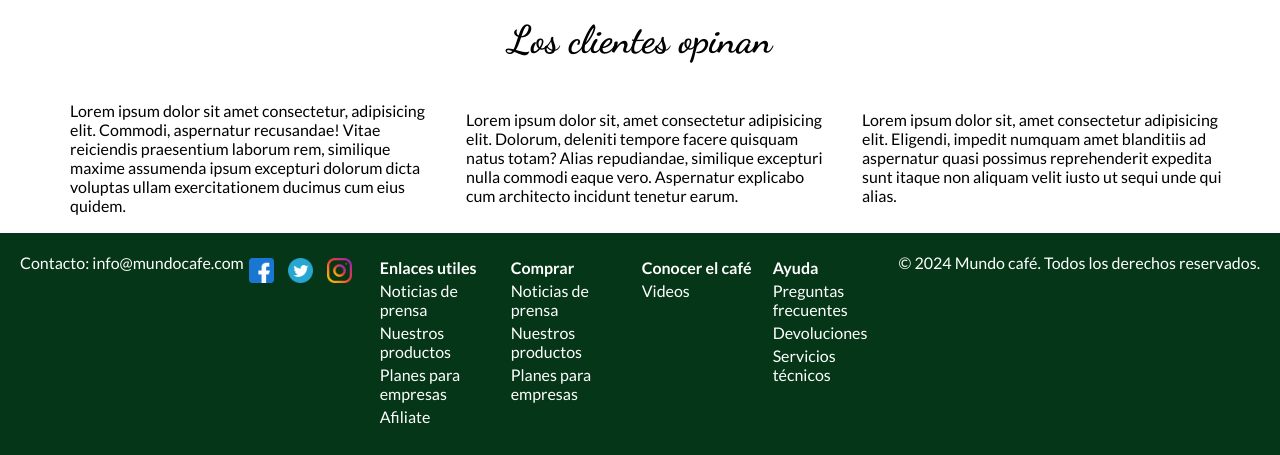
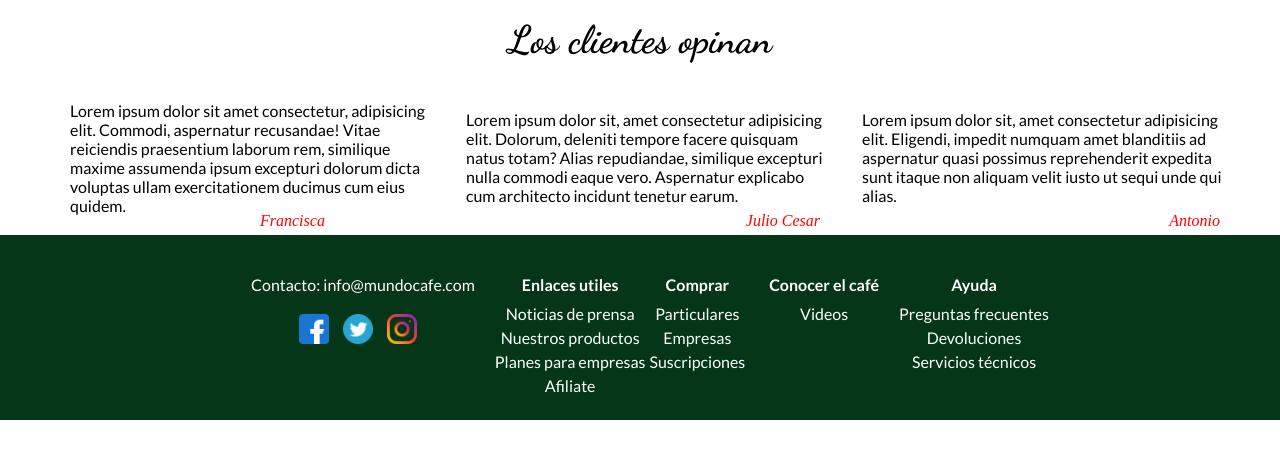
Before and after one commit to lore84bcn/ExercicisCP, a plain HTML site: page Practica_Botiga_de_cafes/index.html in a window 1280 px wide. Shown: the part 1048-1503 px from the top of the page. After the commit the page ends 1468 px from the top, so only its background shows below. Drawn offline with Linux system fonts and the light colour scheme.

Commit message:
Practica acabada

```diff
--- a/Practica_Botiga_de_cafes/css/style.css
+++ b/Practica_Botiga_de_cafes/css/style.css
@@ -113,44 +113,88 @@ article p {
 }
 
 #Opiniones article {
+  position: relative;
   width: 100%;
   background-color: white;
   color: black;
 }
 
-#Opiniones p {
+#Opiniones article p {
+  position: relative;
   width: 30%;
   margin: 1.5%;
+  margin-bottom: 20px;
+}
+
+#Opiniones article .autor1{
+  position: absolute;
+  bottom: -15px;
+  right:0;
+  color:red;
+}
+
+#Opiniones article .autor2{
+  position: absolute;
+  bottom: -15px;
+  right:400px;
+  color:red;
+}
+
+#Opiniones article .autor3{
+  position: absolute;
+  bottom: -15px;
+  left:200px;
+  color:red;
 }
 
 .footer {
-  display: flex;
-  justify-content: space-around;
-  align-items: flex-start;
-  flex-wrap: wrap;
-  padding: 20px;
   background-color: rgb(5, 54, 23);
   color: white;
+  padding: 20px;
+  display: flex;
+  flex-wrap: wrap;
+  justify-content: center;
+  text-align: center;
 }
 
-.footer .social-icons img {
-  width: 25px;
-  height: auto;
+.footer a {
+  color: white;
+  text-decoration: none;
+}
+
+.footer a:hover {
+  text-decoration: underline;
+}
+
+.contact-info, .iconos, h4, ul {
+  flex: 1 1 20%;
+  margin: 20px;
+}
+
+.iconos img {
+  width: 30px;
+  height: 30px;
   margin-right: 10px;
 }
 
-.footer div {
-  flex: 1;
-  min-width: 85px;
-  margin: 5px;
+h4 {
+  margin-bottom: 10px;
 }
 
-.footer div a {
-  display: block;
-  margin: 4px 0;
-  color: white;
-  font-family: Lato;
+ul {
+
+  padding: 0;
+  margin: 0;
+}
+
+li {
+  margin-bottom: 5px;
+  list-style: none;
   text-decoration: none;
+}
+
+p {
+  margin: 0;
 }
 
 /*Sección Sobre nosotros*/
--- a/Practica_Botiga_de_cafes/index.html
+++ b/Practica_Botiga_de_cafes/index.html
@@ -83,47 +83,59 @@
         <p>Lorem ipsum dolor sit, amet consectetur adipisicing elit. Eligendi, impedit numquam amet blanditiis ad
           aspernatur quasi possimus reprehenderit expedita sunt itaque non aliquam velit iusto ut sequi unde qui alias.
         </p>
+        <div class="autor1" >
+          <cite>Antonio</cite>
+        </div>
         <p>Lorem ipsum dolor sit, amet consectetur adipisicing elit. Dolorum, deleniti tempore facere quisquam natus
           totam? Alias repudiandae, similique excepturi nulla commodi eaque vero. Aspernatur explicabo cum architecto
           incidunt tenetur earum.</p>
+        <div class="autor2">
+          <cite>Julio Cesar</cite>
+        </div>
         <p>Lorem ipsum dolor sit amet consectetur, adipisicing elit. Commodi, aspernatur recusandae! Vitae reiciendis
           praesentium laborum rem, similique maxime assumenda ipsum excepturi dolorum dicta voluptas ullam
           exercitationem
           ducimus cum eius quidem.</p>
+        <div class="autor3">
+          <cite>Francisca</cite>
+          </div>
       </article>
     </section>
   </main>
   <footer class="footer">
+    <div>
+      <div class="contact-info">
       <p>Contacto: info@mundocafe.com</p>
-      <div class="social-icons">
+      </div>
+      <div class="iconos">
       <img src="logos/facebook.png" alt="Logo Facebook">
       <img src="logos/twitter.png" alt="Logo Twitter">
       <img src="logos/instagram.png" alt="logo Instagram">
       </div>
+    </div>
     <div>
       <h4>Enlaces utiles</h4>
-        <a href="#noticias de prensa">Noticias de prensa</a>
-        <a href="#nuestros productos">Nuestros productos</a>
-        <a href="#planes para empresas">Planes para empresas</a>
-        <a href="#afiliate">Afiliate</a>
+      <li><a href="#noticias de prensa">Noticias de prensa</a></li>
+      <li><a href="#nuestros productos">Nuestros productos</a></li>
+      <li><a href="#planes para empresas">Planes para empresas</a></li>
+      <li><a href="#afiliate">Afiliate</a>
     </div>
     <div>
       <h4>Comprar</h4>
-        <a href="#noticias de prensa">Noticias de prensa</a>
-        <a href="#nuestros productos">Nuestros productos</a>
-        <a href="#planes para empresas">Planes para empresas</a>
+      <li><a href="#particulares">Particulares</a></li>
+      <li><a href="#empresas">Empresas</a></li>
+      <li><a href="#suscripciones">Suscripciones</a></li>
     </div>
     <div>
       <h4>Conocer el café</h4>
-        <a href="#videos">Videos</a>
+      <li><a href="#videos">Videos</a></li>
     </div>
     <div>
       <h4>Ayuda</h4>
-        <a href="#preguntas frecuentes">Preguntas frecuentes</a>
-        <a href="#devoluciones">Devoluciones</a>
-        <a href="#servicios tecnicos">Servicios técnicos</a>
+      <li><a href="#preguntas frecuentes">Preguntas frecuentes</a></li>
+      <li><a href="#devoluciones">Devoluciones</a></li>
+      <li><a href="#servicios tecnicos">Servicios técnicos</a></li>
     </div>
-      <p>&copy; 2024 Mundo café. Todos los derechos reservados.</p>
   </footer>
 </body>
 </html>
```
Also changed, not shown: Practica_Botiga_de_cafes/botiga.html (+17 -14 lines), Practica_Botiga_de_cafes/nosaltres.html (+17 -14 lines), Practica_Botiga_de_cafes/varietats.html (+17 -14 lines). Lines whose indentation alone changed are shown as unchanged.
